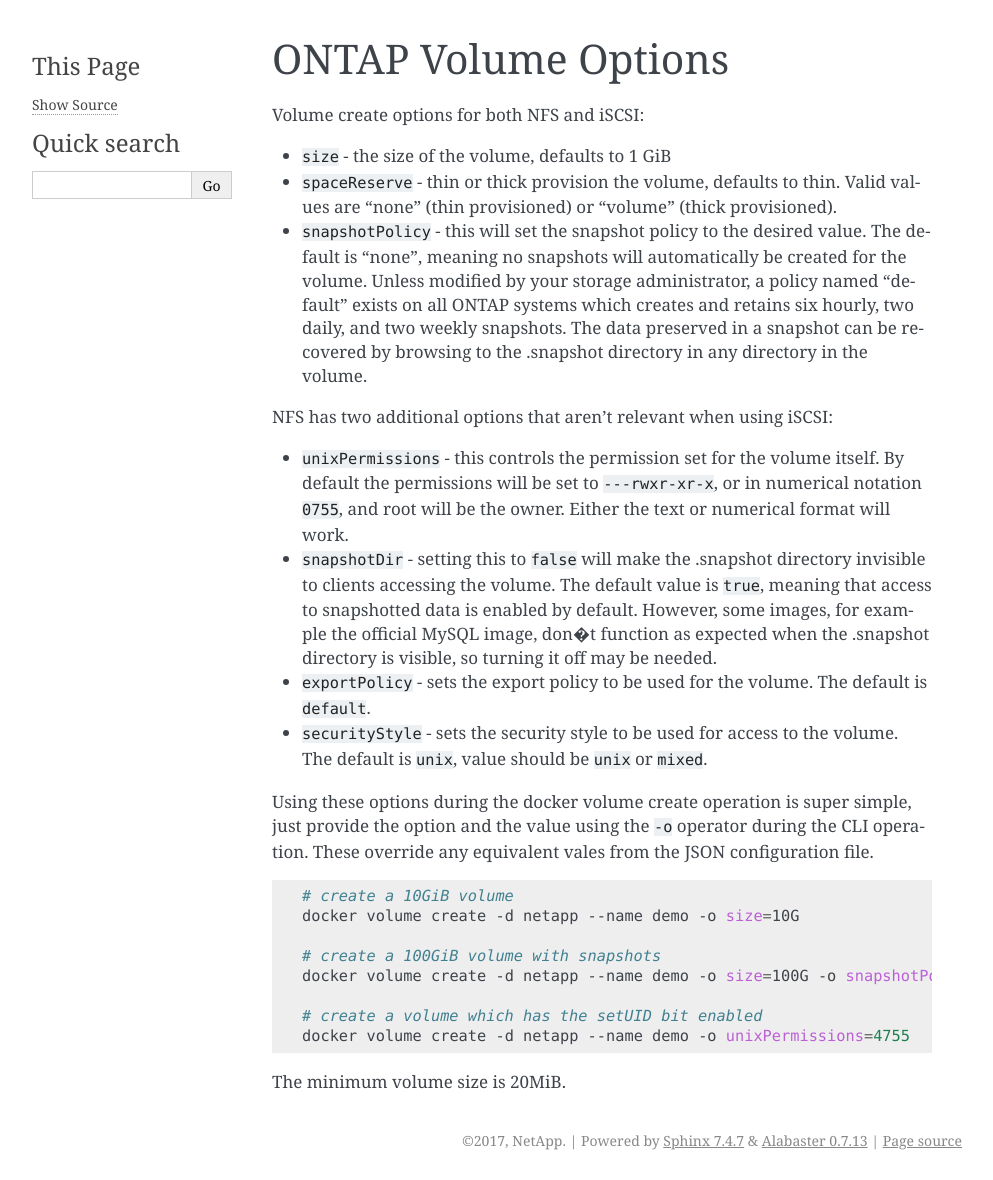
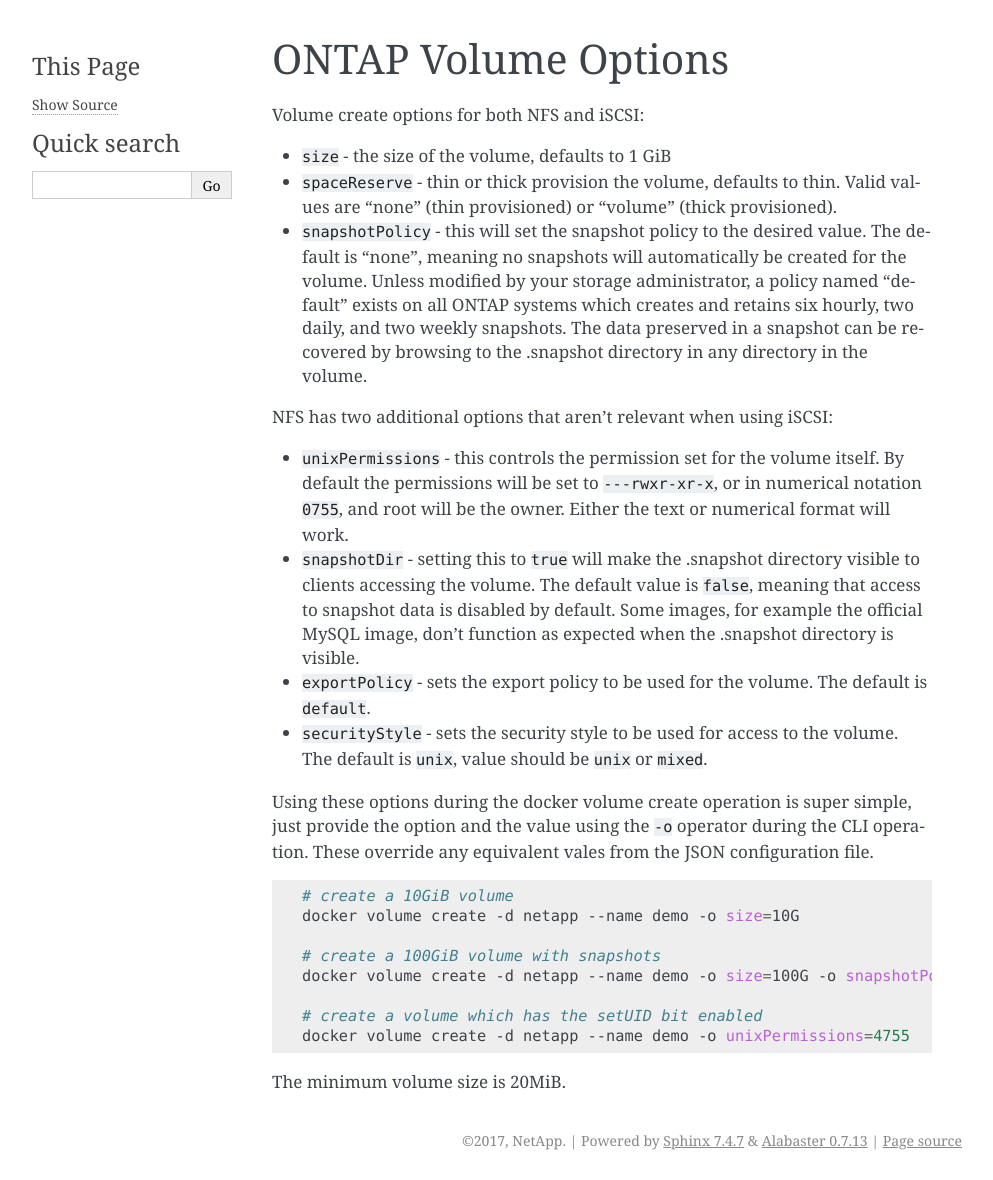
Before and after one commit to NetApp/netappdvp, a Sphinx documentation site: the page built from docs/use/ontap_options.rst, in a window 1280 px wide. Shown: the whole page, without its empty margins (148-1141 px from the left). Built offline with Sphinx 7.4.7, drawn with Linux system fonts in a browser that asks for light colours.

Commit message:
Fix docs to note new default for snapshotDir

```diff
--- a/docs/use/ontap_options.rst
+++ b/docs/use/ontap_options.rst
@@ -12,7 +12,7 @@ Volume create options for both NFS and iSCSI:
 NFS has two additional options that aren't relevant when using iSCSI:
 
 * ``unixPermissions`` - this controls the permission set for the volume itself. By default the permissions will be set to ``---rwxr-xr-x``, or in numerical notation ``0755``, and root will be the owner. Either the text or numerical format will work.
-* ``snapshotDir`` - setting this to ``false`` will make the .snapshot directory invisible to clients accessing the volume. The default value is ``true``, meaning that access to snapshotted data is enabled by default. However, some images, for example the official MySQL image, don�t function as expected when the .snapshot directory is visible, so turning it off may be needed.
+* ``snapshotDir`` - setting this to ``true`` will make the .snapshot directory visible to clients accessing the volume. The default value is ``false``, meaning that access to snapshot data is disabled by default.  Some images, for example the official MySQL image, don't function as expected when the .snapshot directory is visible.
 * ``exportPolicy`` - sets the export policy to be used for the volume.  The default is ``default``.
 * ``securityStyle`` - sets the security style to be used for access to the volume.  The default is ``unix``, value should be ``unix`` or ``mixed``.
 
```
